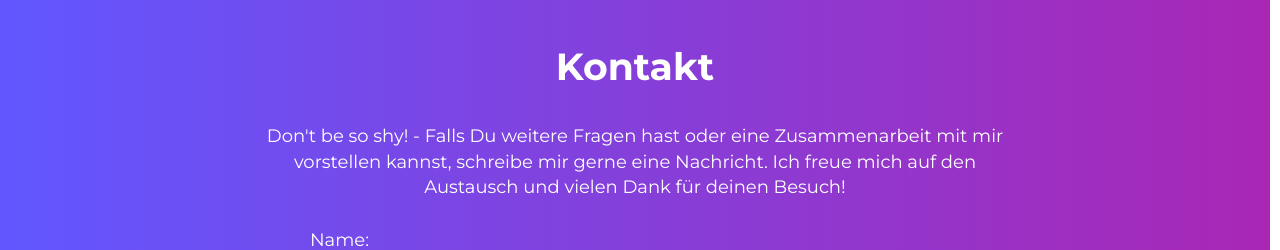
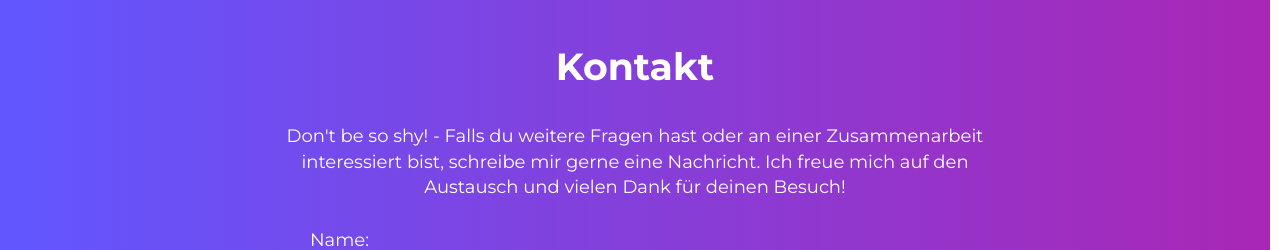
Before and after one commit to DenKim94/myWebsite_client, a React (Vite) app: page / in a window 1280 px wide. Shown: the part 2335-2585 px from the top of the page. Built offline with nearby package versions, Linux system fonts and the light colour scheme.

Commit message:
Updated info content for contat section

```diff
--- a/src/globalConstants.js
+++ b/src/globalConstants.js
@@ -285,5 +285,5 @@ export const SOCIAL_MEDIA_LOGO_PATHS = [
     `${PATH_TO_ICONS}LinkedIn_Icon.svg`,
 ];
 
-export const INFO_TEXT_CONTACT = `Don't be so shy! - Falls Du weitere Fragen hast oder eine Zusammenarbeit mit mir vorstellen kannst, schreibe mir gerne eine Nachricht.
+export const INFO_TEXT_CONTACT = `Don't be so shy! - Falls du weitere Fragen hast oder an einer Zusammenarbeit interessiert bist, schreibe mir gerne eine Nachricht.
 Ich freue mich auf den Austausch und vielen Dank für deinen Besuch!`;
```
